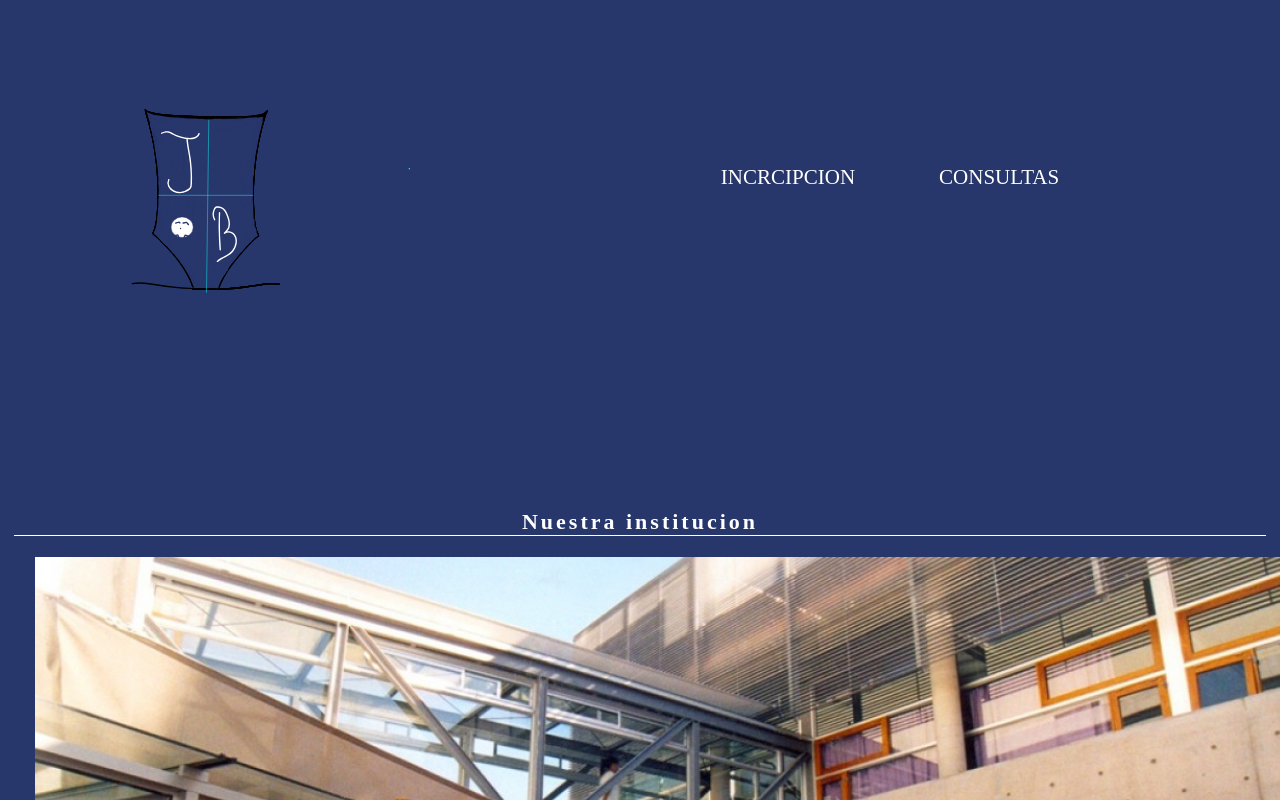
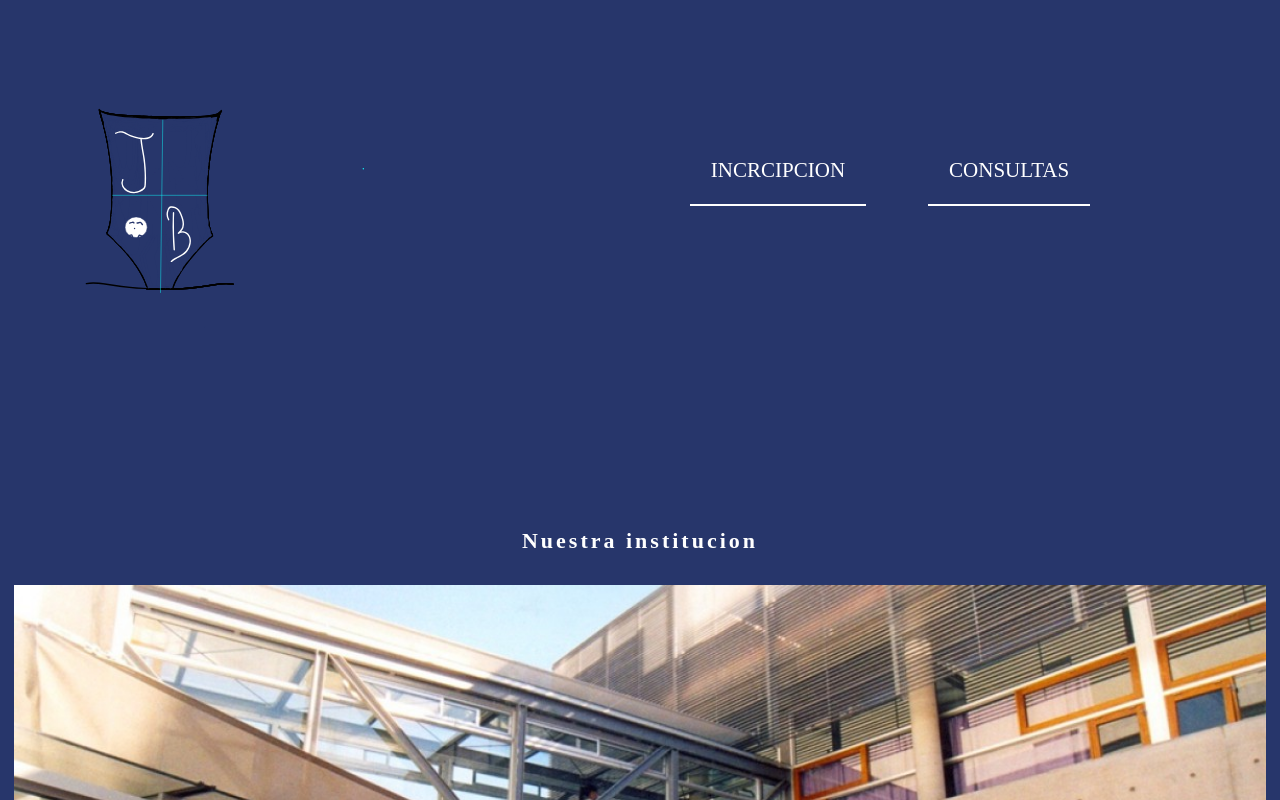
Before and after one commit to CarlosPalladino/jardines-burbuja, a React (Vite) app in the folder jardines-burbuja/: page / in a window 1280 px wide. Shown: the top 800 px of the page. Built offline with nearby package versions, Linux system fonts and the light colour scheme.

Commit message:
termiando queri

```diff
--- a/jardines-burbuja/public/styles/Header.css
+++ b/jardines-burbuja/public/styles/Header.css
@@ -67,23 +67,42 @@
   .image-container{
     width: 100%;
   }
-  /* .img{
-    width: 50%;
-  } */
+  .image{
+    margin: -15px 16px 9px -136px;
+   }
+
   .links {
     position: initial;
     display: flex;
   }
 
   .links a {
-    padding: 1rem;
+    margin: 10px;
     justify-content: space-around;
     display: inline;
     display: block;
-
+    border-bottom: 2px solid ;
   }
   .burguer {
     display: none;
   }
 
 }
+@media (min-width : 1024px){
+
+  .links a {
+    padding: 1rem;
+    justify-content: space-around;
+    display: inline;
+    display: block;
+    border-bottom: 2px solid ;
+  }
+  .burguer {
+    display: none;
+  }
+ .image{
+  margin: -15px 16px 9px -136px;
+ }
+
+
+}
--- a/jardines-burbuja/public/styles/home.css
+++ b/jardines-burbuja/public/styles/home.css
@@ -41,6 +41,10 @@
 }
 
 @media(min-width: 1024px) {
+  .texts .article h2 {
+    border: none;
+    margin:1rem
+  }
   .article {
     margin: 150px auto ;
     position: relative;
@@ -53,7 +57,8 @@
   }
   .img {
     width: 100%;
-    padding: 1rem;
+    margin-top: 10px;
+
     height: auto;
     transition: all .5 s;
   }
@@ -71,7 +76,7 @@
   box-sizing: border-box;
 }
 .article:hover .text-container{
-  background: radial-gradient(black, transparent);
+  background: radial-gradient(black, transparent ,transparent);
   top: 2rem;
   display: flex;
   left: 9px;
```
